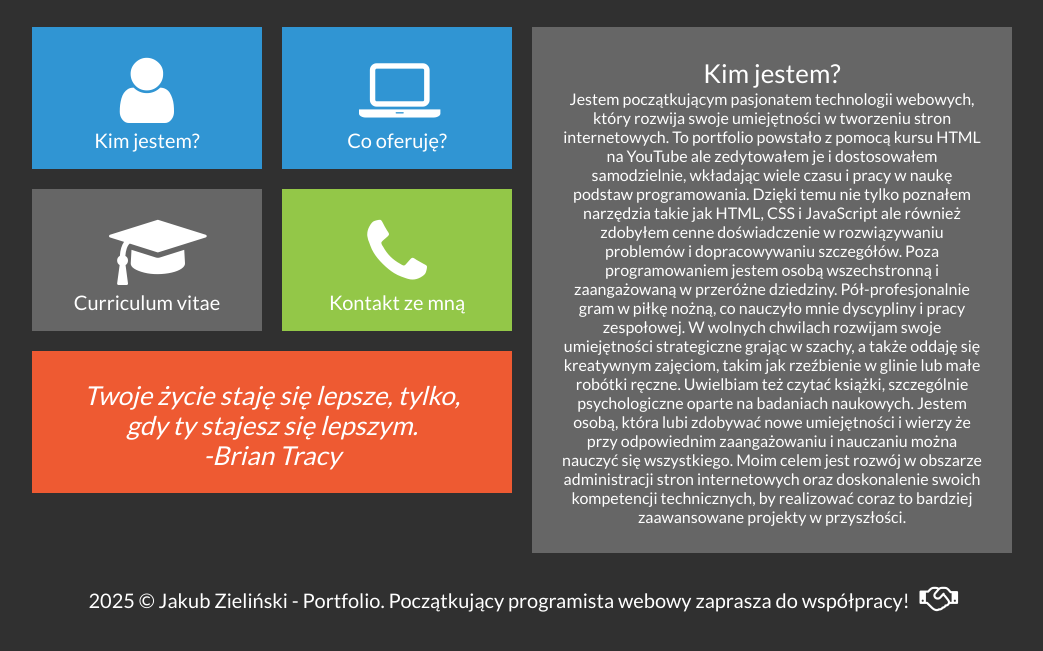
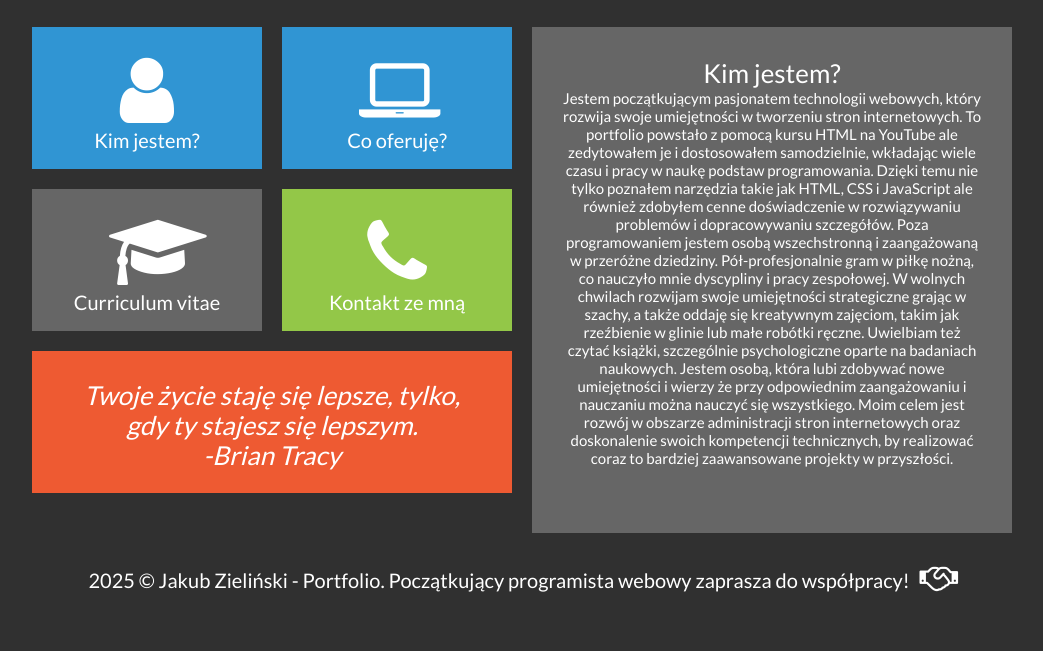
Before and after one commit to Kubaziela/portfolio, a plain HTML site: page kimjestem.html in a window 1280 px wide. Shown: the part 113-764 px from the top of the page, without its empty margins (118-1161 px from the left). Drawn offline with Linux system fonts and the light colour scheme.

Commit message:
uproszczenie

```diff
--- a/kimjestem.html
+++ b/kimjestem.html
@@ -16,8 +16,8 @@
 
     <style>
         .tile5 {
-            height: 466px;
-            font-size: 16px;
+            height: 446px;
+            font-size: 15px;
         }
     </style>
 
```
